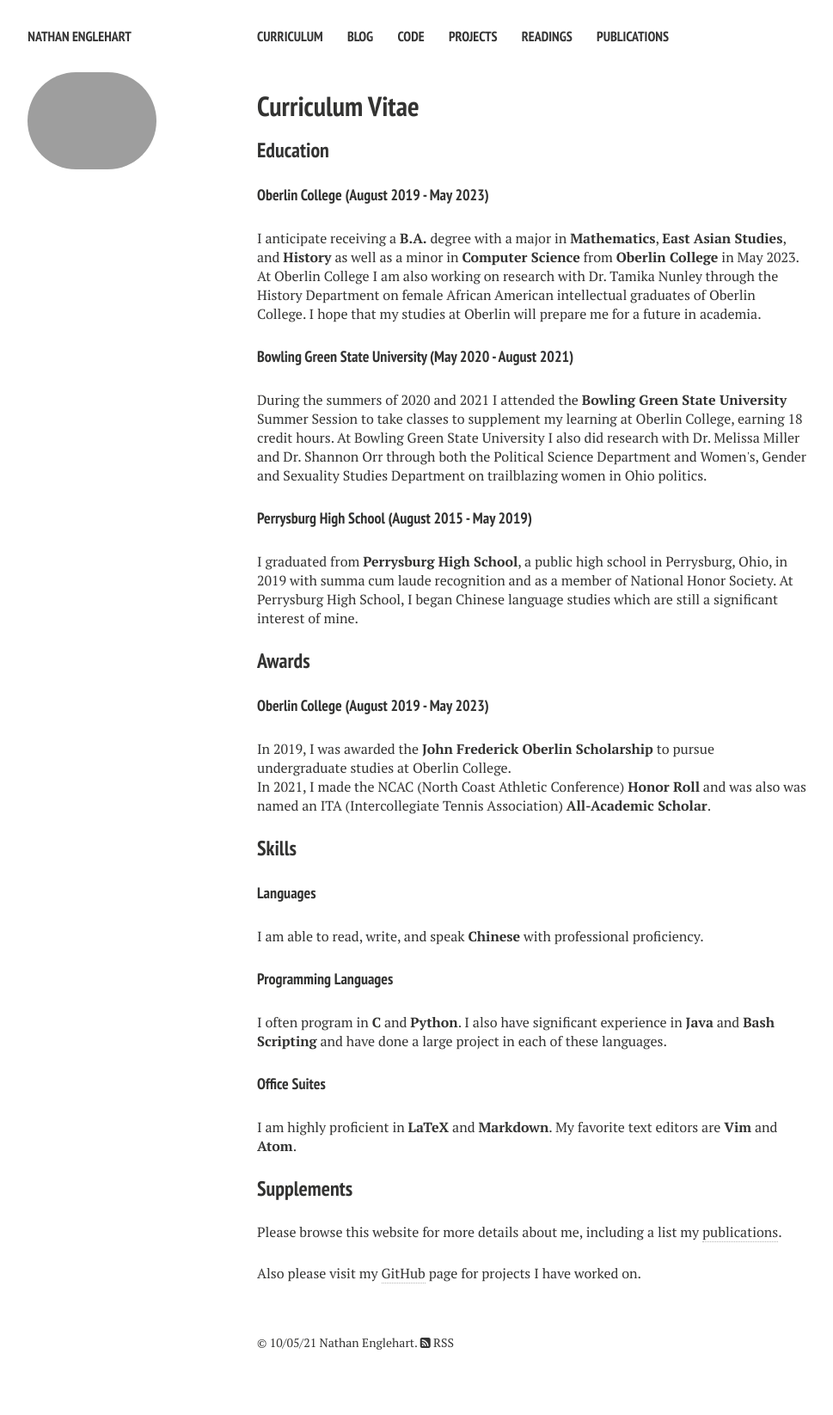
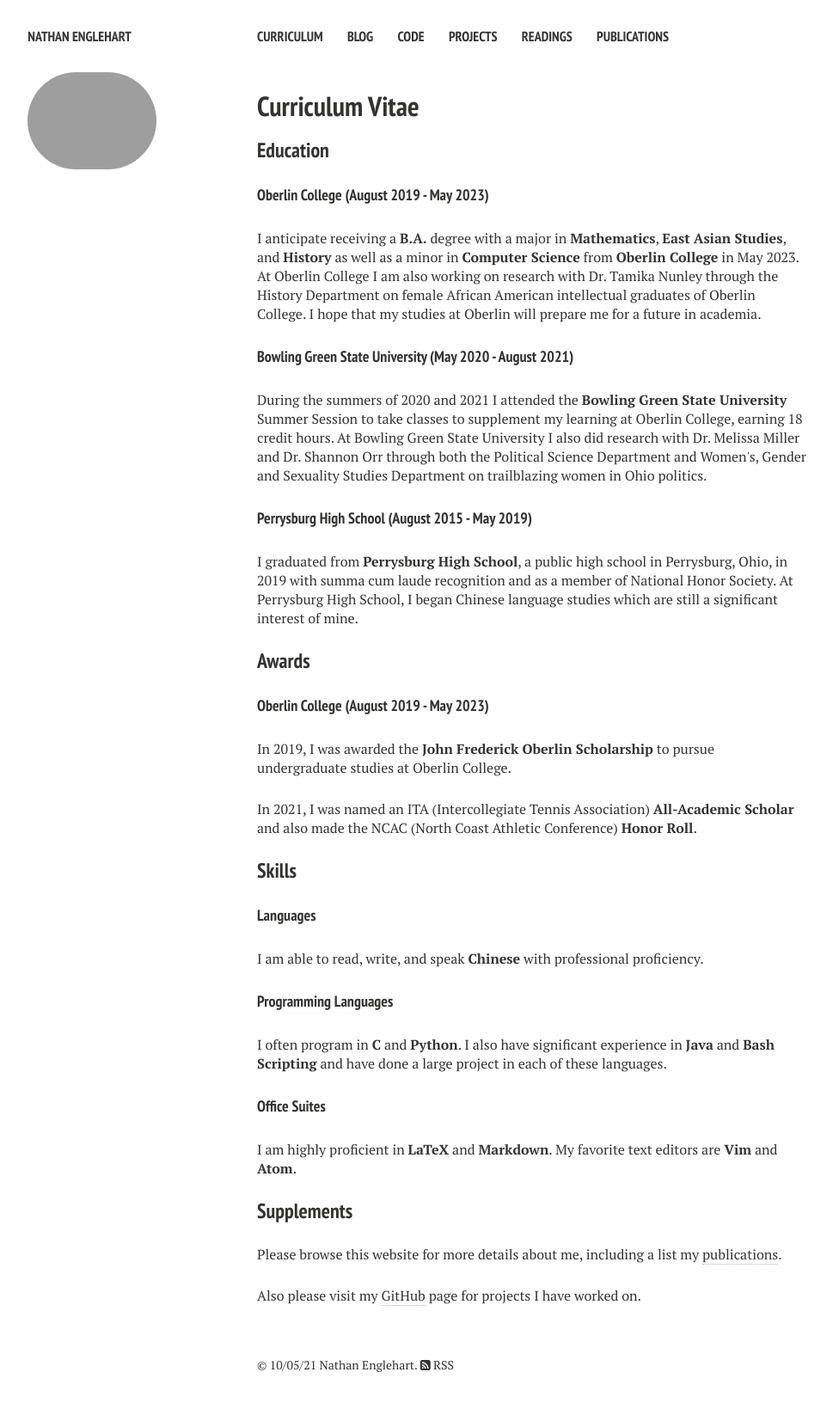
Before and after one commit to nathanenglehart/nathanenglehart.github.io, a Jekyll site: the page built from cv.md, in a window 1280 px wide. Shown: the whole page at 86% size, without its empty margins (21-990 px from the left). Built offline with Jekyll 4.4.1, drawn with Linux system fonts in a browser that asks for light colours; nearby versions of some CDN libraries; before the commit the page ends 1620 px from its top, so only the background shows below that.

Commit message:
Update cv.html

```diff
--- a/_layouts/cv.html
+++ b/_layouts/cv.html
@@ -65,7 +65,7 @@
 
       <p class="paragraph">In 2019, I was awarded the <strong>John Frederick Oberlin Scholarship</strong> to pursue undergraduate studies at Oberlin College. </p>
 
-      <p class="paragraph">In 2021, I made the NCAC (North Coast Athletic Conference) <strong>Honor Roll</strong> and was also was named an ITA (Intercollegiate Tennis Association) <strong>All-Academic Scholar</strong>.</p>
+      <p style="margin-top: 1.625rem !important;" class="paragraph">In 2021, I was named an ITA (Intercollegiate Tennis Association) <strong>All-Academic Scholar</strong> and also made the NCAC (North Coast Athletic Conference) <strong>Honor Roll</strong>.</p>
 
       <h3>Skills</h3>
 
```
